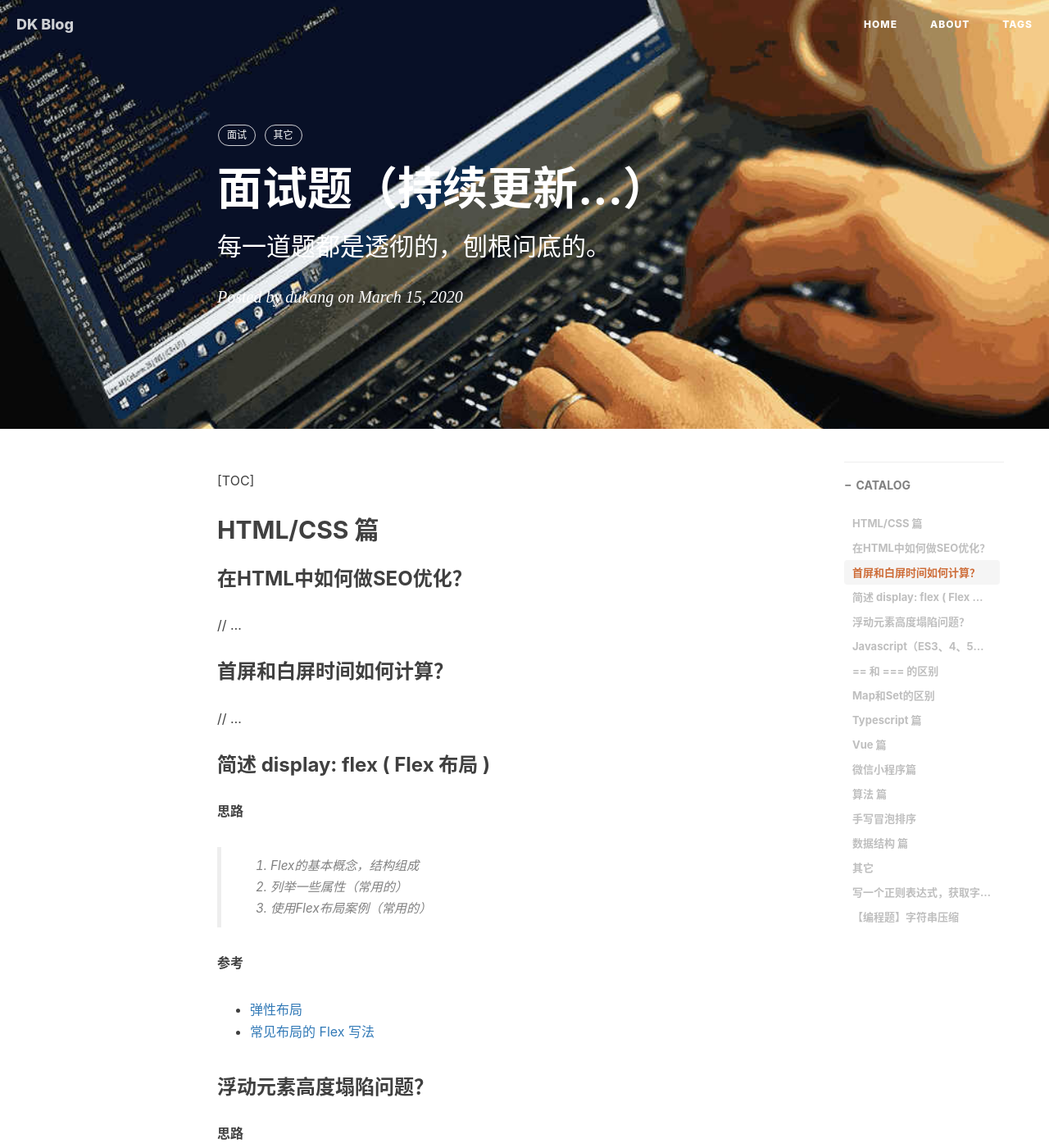
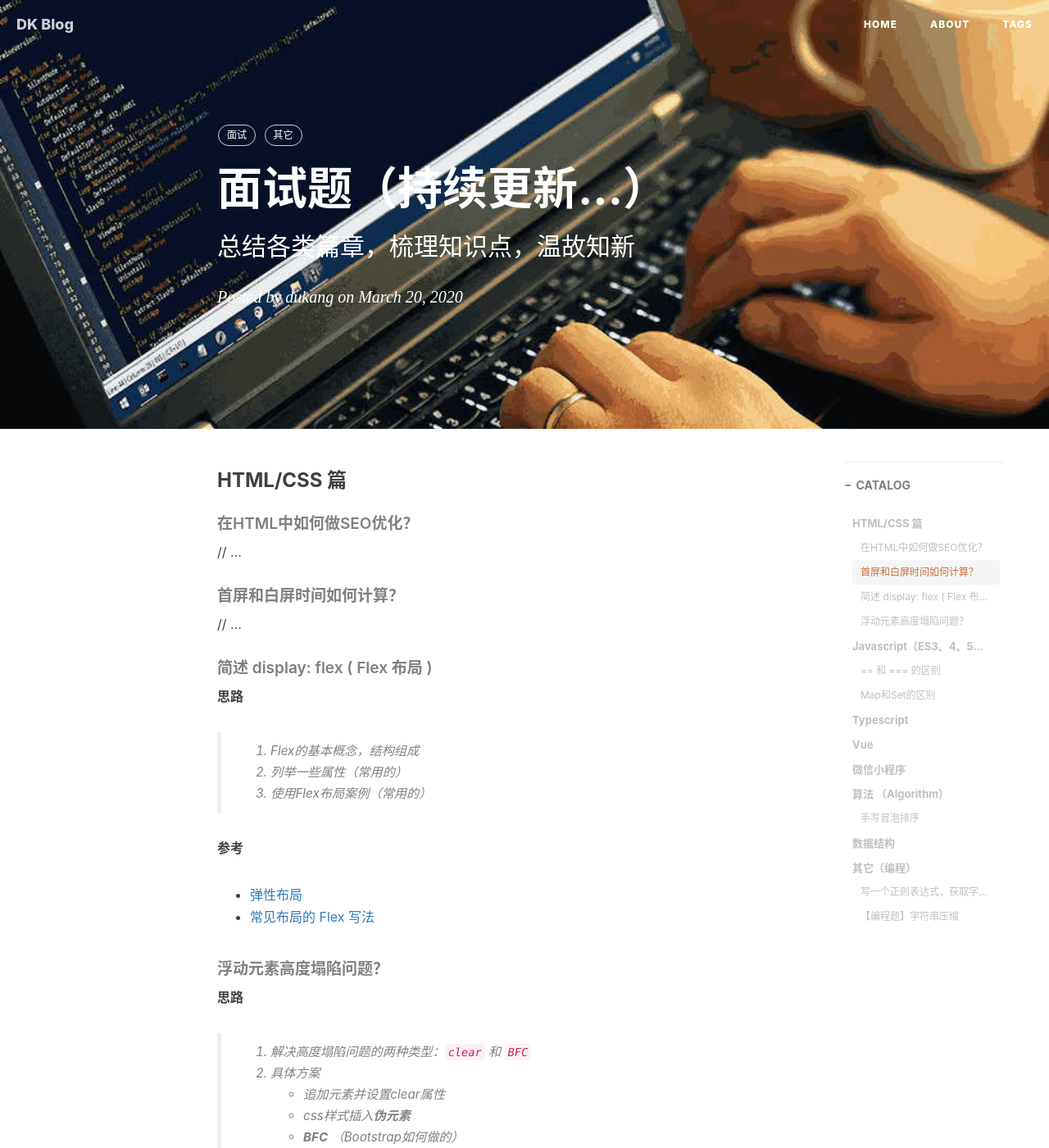
Before and after one commit to KAngJoin/KAngJoin.github.io, a Jekyll site: the page built from _posts/2020-03-15-面试题集（持续更新...）.md, in a window 1280 px wide and 1400 px high. Shown: the whole window at 82% size. Built offline with Jekyll 4.4.1, drawn with Linux system fonts in a browser that asks for light colours; nearby versions of some CDN libraries; comment, search, counter and statistics services are not loaded; some of the changed text lies outside the part shown.

````diff
--- a/_posts/2020-03-15-面试题集（持续更新...）.md
+++ b/_posts/2020-03-15-面试题集（持续更新...）.md
@@ -1,8 +1,8 @@
 ---
 layout: post
 title: 面试题（持续更新...）
-subtitle: 每一道题都是透彻的，刨根问底的。
-date: 2020-03-15
+subtitle: 总结各类篇章，梳理知识点，温故知新
+date: 2020-03-20
 author: dukang
 header-img: img/wall.jpg
 catalog: true
@@ -11,19 +11,17 @@ tags:
     - 其它
 ---
 
-[TOC]
+### HTML/CSS 篇
 
-## HTML/CSS 篇
-
-### 在HTML中如何做SEO优化？
+##### 在HTML中如何做SEO优化？
 
 // ...
 
-### 首屏和白屏时间如何计算？
+##### 首屏和白屏时间如何计算？
 
 // ...
 
-### 简述 display: flex ( Flex 布局 )
+##### 简述 display: flex ( Flex 布局 )
 
 **思路**
 
@@ -36,7 +34,7 @@ tags:
 - [弹性布局](http://www.ruanyifeng.com/blog/2015/07/flex-grammar.html)
 - [常见布局的 Flex 写法](http://www.ruanyifeng.com/blog/2015/07/flex-examples.html)
 
-### 浮动元素高度塌陷问题？
+##### 浮动元素高度塌陷问题？
 
 **思路**
 
@@ -48,25 +46,35 @@ tags:
 
 **实操**
 
-## Javascript（ES3、4、5、6...） 篇
+---
 
-### == 和 === 的区别
+### Javascript（ES3、4、5、6...）
+
+##### == 和 === 的区别
 
 `==`	先比较类型，类型不同先进行类型转换；再比较值；
 
 `===` 先比较类型，不同则返回false；类型相同才比较值。
 
-### Map和Set的区别
+##### Map和Set的区别
 
-## Typescript 篇
+---
 
-## Vue 篇
+### Typescript
 
-## 微信小程序篇
+---
 
-## 算法 篇
+### Vue
 
-### 手写冒泡排序
+---
+
+### 微信小程序
+
+---
+
+### 算法 （Algorithm）
+
+##### 手写冒泡排序
 
 ```javascript
 function bubbleSort(array) {
@@ -94,13 +102,15 @@ function bubbleSort(array) {
 
 复杂度为  $O(n^2)$ ，若是数组长度过大？[其它排序](https://github.com/KAngJoin/Algorithm/tree/master/Sorting)
 
-## 数据结构 篇
+---
 
+### 数据结构
 
+---
 
-## 其它
+### 其它（编程）
 
-### 写一个正则表达式，获取字符串中所有数字字串
+##### 写一个正则表达式，获取字符串中所有数字字串
 
 ```javascript
 'dhsj32332fdahjo2222dfs3';
@@ -112,7 +122,7 @@ function bubbleSort(array) {
 
 [正则表达式](https://www.runoob.com/regexp/regexp-syntax.html)
 
-### 【编程题】字符串压缩
+##### 【编程题】字符串压缩
 
 ```javascript
 // 源str
````
Also changed, not shown: img/apple-touch-icon.png, img/favicon.ico, pwa/icons/apple-touch-icon.png, pwa/icons/favicon.ico.
